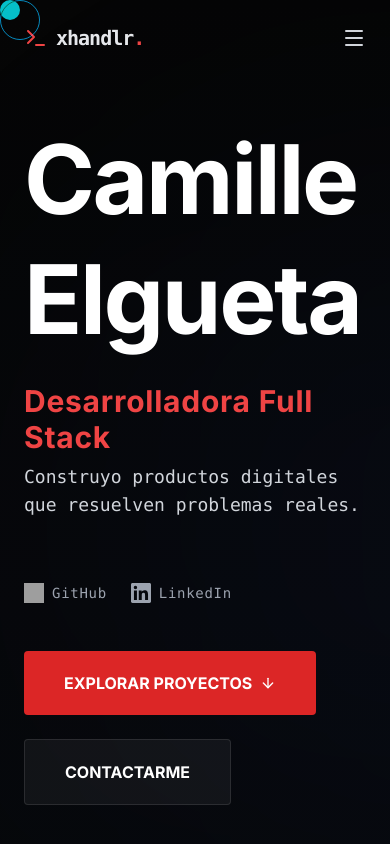
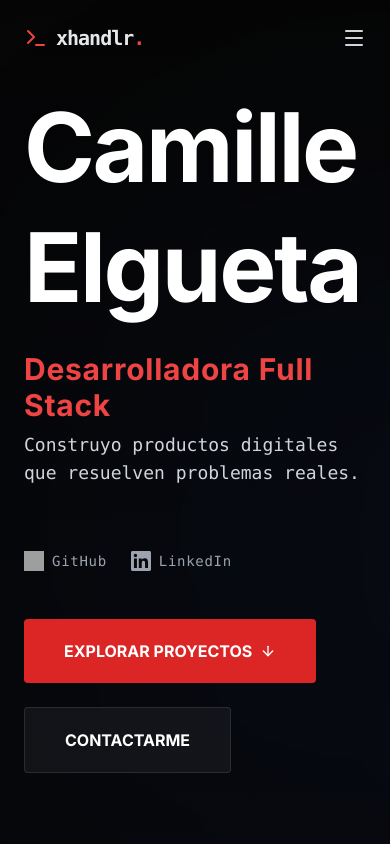
Before and after one commit to xhandlr/xhandlr-portfolio, a React (Vite) app: page / in a window 390 px wide. Shown: the top 844 px of the page. Built offline with nearby package versions, Linux system fonts and the light colour scheme; grey boxes are pictures that could not be loaded.

Commit message:
fix: remover enlace roto a index.css
- Quitar diseño de cursor en dispositivos móviles
- Agregar más espaciado en hero para dispositivos móviles

```diff
--- a/index.html
+++ b/index.html
@@ -122,6 +122,12 @@
         .delay-300 {
             animation-delay: 1s;
         }
+
+        /* Ocultar cursor personalizado en dispositivos táctiles */
+        @media (hover: none), (pointer: coarse) {
+            body { cursor: auto; }
+            #custom-cursor, #cursor-outline { display: none; }
+        }
     </style>
 <script type="importmap">
 {
@@ -133,7 +139,6 @@
   }
 }
 </script>
-<link rel="stylesheet" href="/index.css">
 </head>
 <body class="blue-gradient-bg">
     <div id="custom-cursor"></div>
--- a/src/components/About.tsx
+++ b/src/components/About.tsx
@@ -2,8 +2,8 @@ import TcmLogo from '../assets/tcm-logo.png';
 import { ExternalLink } from 'lucide-react';
 
 /**
- * Componente de la sección "Sobre Mi" que incluye un diseño diagonal con doble línea (gris y roja) y una card destacada de certificación.
- *
+ * Componente de la sección "Sobre Mi" que incluye un diseño diagonal con doble
+ * línea (gris y roja) y una card destacada de certificación.
  */
 const About = () => {
   return (
--- a/src/components/Hero.tsx
+++ b/src/components/Hero.tsx
@@ -61,7 +61,7 @@ const Hero: React.FC = () => {
             </a>
           </div>
 
-          <div className="flex flex-col sm:flex-row items-start sm:items-center gap-6">
+          <div className="flex flex-col sm:flex-row items-start sm:items-center gap-6 pb-16 sm:pb-0">
             <a href="#projects" className="group relative px-10 py-5 bg-red-600 hover:bg-red-700 text-white font-bold rounded overflow-hidden transition-all transform hover:-translate-y-1">
               <span className="relative z-10 flex items-center">
                 EXPLORAR PROYECTOS
```
